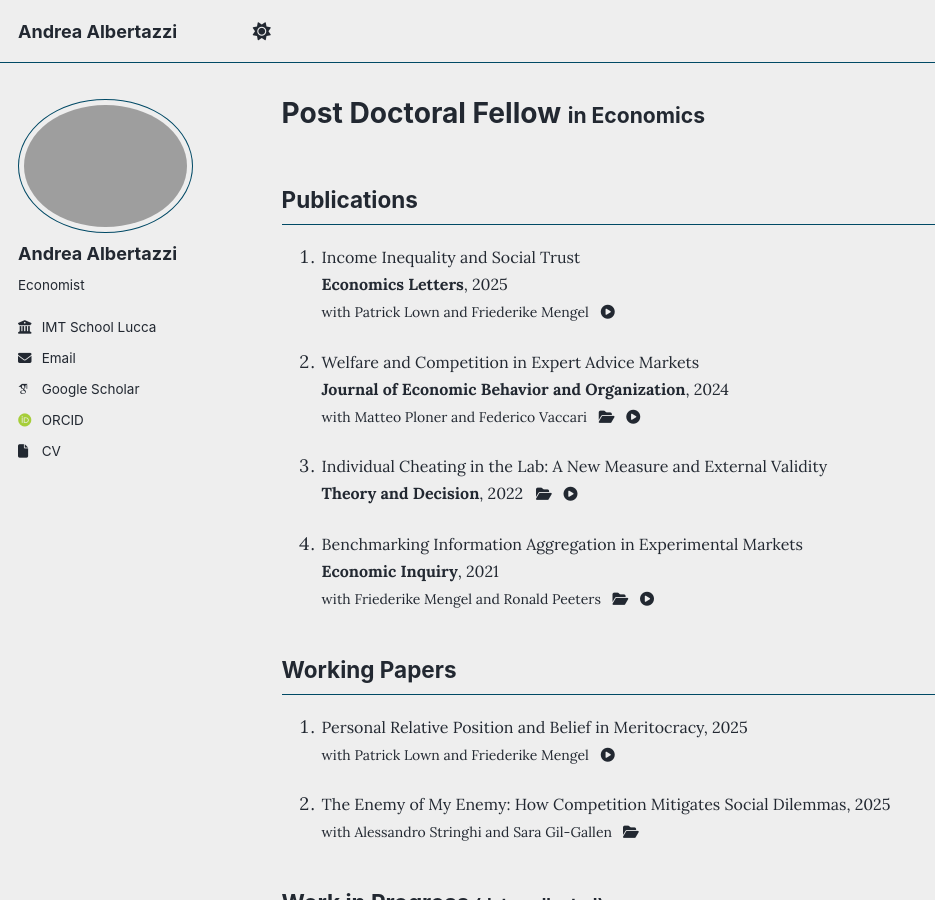
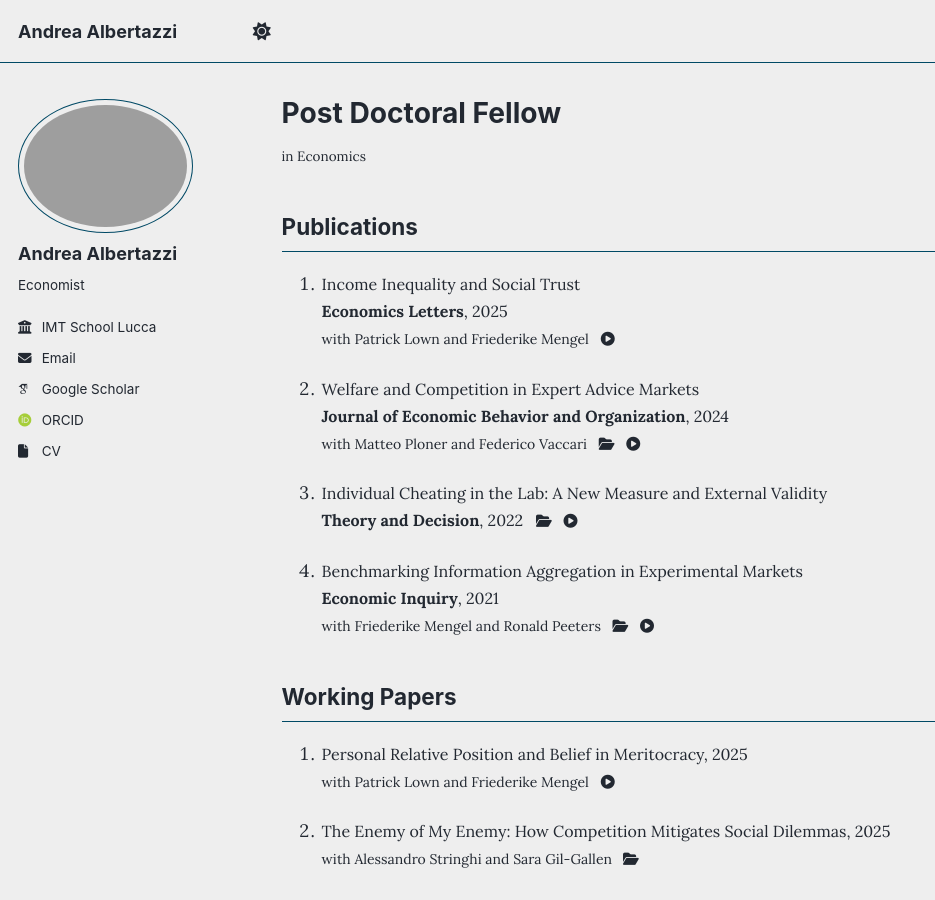
Before and after one commit to tazze87/tazze87.github.io, a Jekyll site: the page built from _pages/about.md, in a window 1280 px wide and 900 px high. Shown: the whole window, without its empty margins (0-935 px from the left). Built offline with Jekyll 4.4.1, drawn with Linux system fonts in a browser that asks for light colours; some web fonts are replaced; a script that is not in the unit is left out.

```diff
--- a/_pages/about.md
+++ b/_pages/about.md
@@ -1,10 +1,10 @@
 ---
 layout: single
 permalink: /
-title: "Post Doctoral Fellow <small>in Economics</small>"
+title: "Post Doctoral Fellow"
 author_profile: true
 ---
-
+<small>in Economics</small>
 
 
 ## Publications
```
